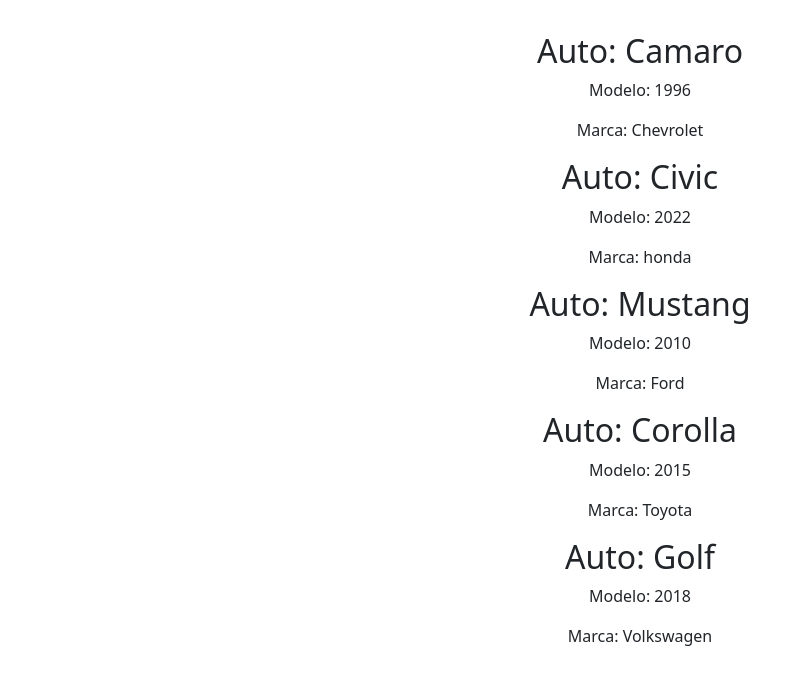
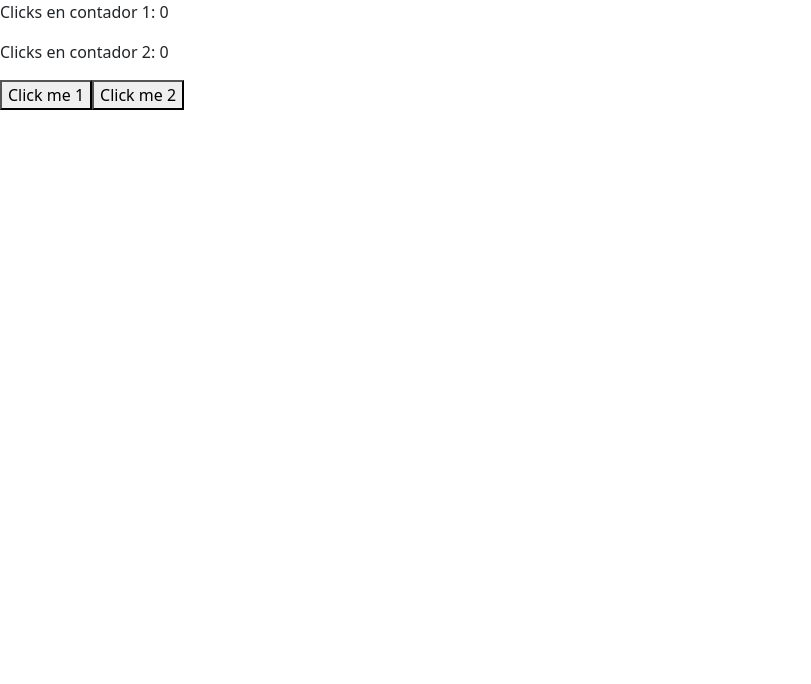
Before and after one commit to JoseGermanx/practica-react, a React (Vite) app in the folder proyecto-react-10/: page / in a window 1280 px wide. Shown: the top 684 px of the page, without its empty margins (0-811 px from the left). Built offline with nearby package versions, Linux system fonts and the light colour scheme.

Commit message:
Actualizar componente principal a UseffectExamp

```diff
--- /dev/null
+++ b/proyecto-react-10/src/components/useeffectejem/UseffectExamp.jsx
@@ -0,0 +1,43 @@
+
+import { useEffect, useState } from "react";
+
+
+function UseffectExamp() {
+  const [count1, setCount1] = useState(0)
+  const [count2, setCount2] = useState(0)
+
+  // useEffect(funcionQueEjecutaCodigo, dependencias)
+
+
+  //Se ejecuta al montar el componente y cada vez que se renderiza en componente
+// useEffect(() => {
+//   console.log("useEffect sin dependencias")
+// })
+
+// Se ejecuta sólo al cargar el componente (porque le estamos indicando una dependencia vacía)
+useEffect(() => {
+  console.log("useEffect con dependencias")
+}, [])
+
+// Se ejecuta al montar el componente y cada vez que cambia count1
+useEffect(() => {
+  console.log("useEffect al cambiar count1")
+}, [count1])
+
+// Se ejecuta al montar el componente y cada vez que cambia count2
+useEffect(() => {
+  console.log("useEffect al cambiar count2")
+}, [count2])
+
+
+  return (
+    <div>
+      <p>Clicks en contador 1: {count1}</p>
+      <p>Clicks en contador 2: {count2}</p>
+      <button onClick={() => setCount1(count1 + 1)}>Click me 1</button>
+      <button onClick={() => setCount2(count2 + 1)}>Click me 2</button>
+    </div>
+  )
+}
+
+export default UseffectExamp
--- a/proyecto-react-10/src/main.jsx
+++ b/proyecto-react-10/src/main.jsx
@@ -1,10 +1,10 @@
 import React from 'react'
 import ReactDOM from 'react-dom/client'
 // eslint-disable-next-line no-unused-vars
-import App from './App.jsx'
+import UseffectExamp from './components/useeffectejem/UseffectExamp.jsx'
 
 ReactDOM.createRoot(document.getElementById('root')).render(
   <React.StrictMode>
-    <App />
+    <UseffectExamp  />
   </React.StrictMode>,
 )
```
